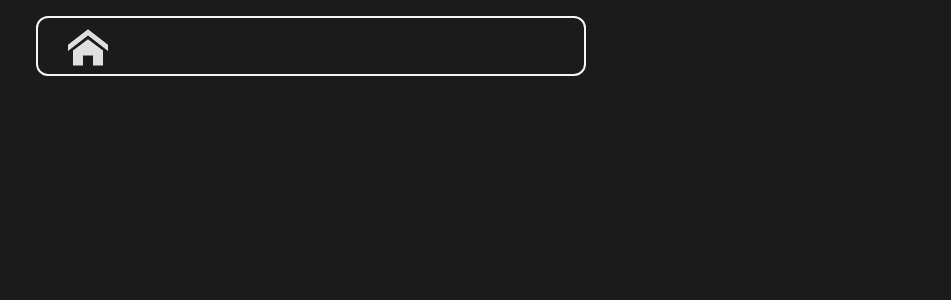
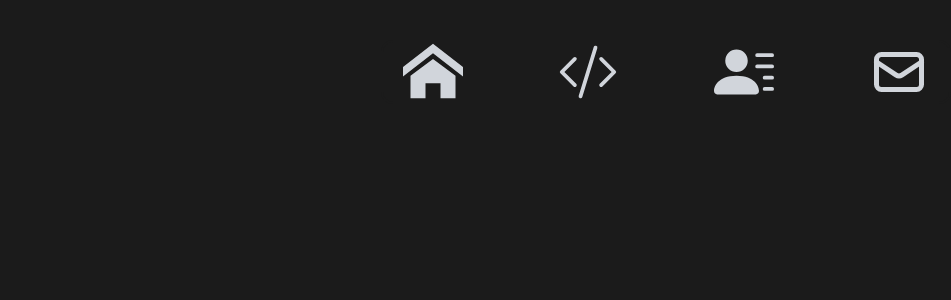
Before and after one commit to TomJuddy/Final_Project1, a Next.js app in the folder my-site/: page / in a window 1280 px wide. Shown: the top 300 px of the page, without its empty margins (329-1280 px from the left). Built offline with nearby package versions, Linux system fonts and the light colour scheme.

Commit message:
Update Navbar.jsx

```diff
--- a/my-site/components/Navbar.jsx
+++ b/my-site/components/Navbar.jsx
@@ -1,15 +1,29 @@
 import React from "react";
-import { Link } from "react-scroll";
+import Link from "next/link";
 import {ImHome} from "react-icons/im";
+import {BsCodeSlash,BsFillPersonLinesFill} from "react-icons/bs";
+import {HiOutlineMail} from "react-icons/hi";
+
 
 const Navbar = () => {
     return(
-    <nav className="fixed top-4 lg:bottom-8 w-full overflow-hidden">
+    <nav className="fixed top-10 lg:bottom-8 w-full overflow-hidden">
     <div className="container mx-auto">
-    <div className="w-full square border-2 border-light h-[60px] rounded-xl max-w-[550px] max-auto px-5 flex justify-between mr-auto ml-auto text-light/90">
+    <div className="w-full square border-2 border-dark h-[px] rounded-xl max-w-[570px] max-auto px-5 flex justify-between ml-auto  text-gray-300">
     <Link href="/" className="cursor-pointer w-[60px] h-[60px] flex items-center justify-center">
-    <ImHome className="h-10 w-10"/>
+    <ImHome className="h-20 w-20"/>
     </Link>
+    <Link href="/Projects" className="cursor-pointer w-[60px] h-[60px] flex items-center justify-center">
+    <BsCodeSlash className="h-20 w-20"/>
+    </Link>
+    <Link href="/About" className="cursor-pointer w-[60px] h-[60px] flex items-center justify-center">
+    <BsFillPersonLinesFill className="h-20 w-20"/>
+    </Link>
+    <Link href="/Contact" className="cursor-pointer w-[60px] h-[60px] flex items-center justify-center">
+    <HiOutlineMail className="h-20 w-20"/>
+    </Link>
+
+
       </div>
     </div>
   </nav>
```
